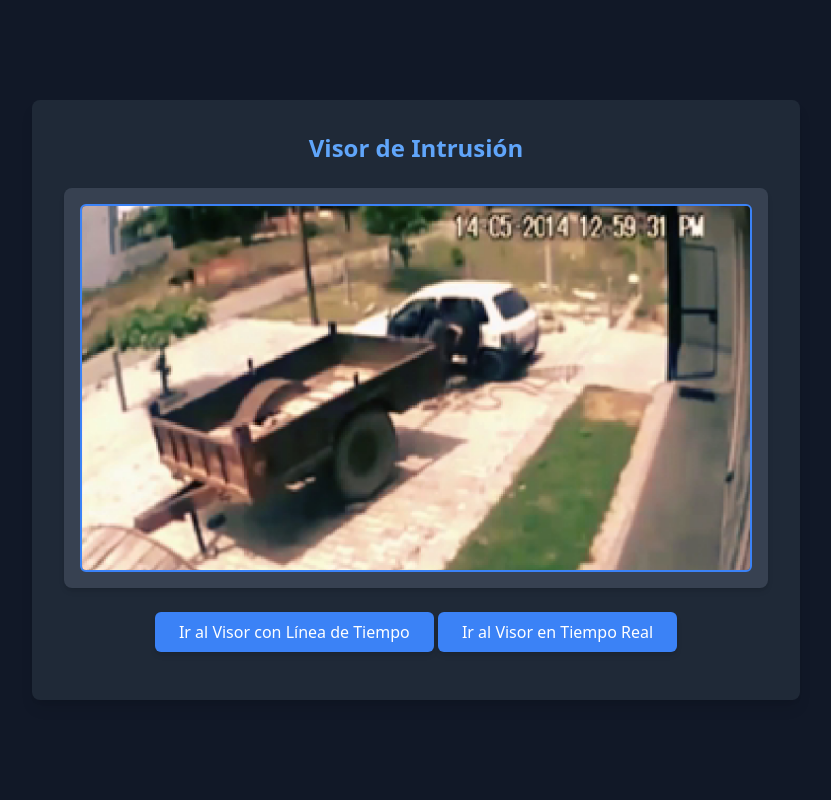
After one commit to adriantoral/ingenieria-datos-viabi, a Flask app: page /tercer_visores in a window 1280 px wide. The commit adds this page. Shown: the whole page, without its empty margins (224-1055 px from the left). Run offline with Flask 3, Linux system fonts and the light colour scheme; some libraries are stand-ins or nearby versions.

Commit message:
feat: visor de intrusión estático

```diff
--- a/visor/servidor.py
+++ b/visor/servidor.py
@@ -1,11 +1,12 @@
-from flask import Flask, render_template
+import eventlet
+eventlet.monkey_patch()
+
+from flask import Flask, render_template, url_for, send_from_directory
 from flask_socketio import SocketIO, emit
 import cv2
 import base64
-import eventlet
 from collections import deque
-
-eventlet.monkey_patch()
+import os
 
 app = Flask(__name__)
 app.config['SECRET_KEY'] = 'clave_secreta'
@@ -24,6 +25,28 @@ def index():
 @app.route('/segundo_visores')
 def segundo_visores():
     return render_template('segundo_visores.html')
+
+@app.route('/tercer_visores')
+def tercer_visores():
+    frames_folder = os.path.join(os.getcwd(), 'Frames')
+    print("Directorio Frames encontrado en:", frames_folder)  # Depuración
+    print("Contenido del directorio Frames:", os.listdir(frames_folder))  # Depuración
+
+    images = []
+    for filename in os.listdir(frames_folder):
+        if filename.lower().endswith(('.png', '.jpg', '.jpeg', '.gif')):
+            images.append(filename)
+
+    images.sort(key=lambda x: int(''.join(filter(str.isdigit, x))))
+    images_urls = [url_for('get_frame', filename=img) for img in images]
+
+    print("URLs generadas:", images_urls)  # Depuración
+    return render_template('tercer_visores.html', images=images_urls)
+
+@app.route('/frames/<path:filename>')
+def get_frame(filename):
+    # Envía el archivo desde la carpeta "frames"
+    return send_from_directory("Frames", filename)
 
 @socketio.on('start_stream')
 def start_stream():
--- a/visor/templates/index.html
+++ b/visor/templates/index.html
@@ -20,6 +20,11 @@
                 Ir al Visor con Línea de Tiempo
             </button>
         </a>
+        <a href="{{ url_for('tercer_visores') }}">
+            <button class="bg-blue-500 text-white py-2 px-6 rounded-md shadow-md hover:bg-blue-600">
+                Ir al Visor de Intrusiones
+            </button>
+        </a>
     </div>
 
     <script src="https://cdnjs.cloudflare.com/ajax/libs/socket.io/4.0.1/socket.io.min.js"></script>
--- /dev/null
+++ b/visor/templates/tercer_visores.html
@@ -0,0 +1,44 @@
+<!DOCTYPE html>
+<html lang="es">
+<head>
+  <meta charset="UTF-8">
+  <meta name="viewport" content="width=device-width, initial-scale=1.0">
+  <title> Visor de Intrusión </title>
+  <script src="https://cdn.tailwindcss.com"></script>
+</head>
+<body class="bg-gray-900 text-white flex items-center justify-center min-h-screen">
+  <div class="bg-gray-800 p-8 rounded-lg shadow-lg max-w-3xl w-full text-center">
+    <h1 class="text-2xl font-semibold text-blue-400 mb-6"> Visor de Intrusión </h1>
+
+    <div class="bg-gray-700 p-4 rounded-lg shadow-md mb-6">
+      <img id="clip-image" src="" alt="Frame" class="rounded-md border-2 border-blue-500 mx-auto max-w-full h-auto">
+    </div>
+
+    <a href="{{ url_for('segundo_visores') }}">
+      <button class="bg-blue-500 text-white py-2 px-6 rounded-md shadow-md hover:bg-blue-600 mb-4">
+        Ir al Visor con Línea de Tiempo
+      </button>
+    </a>
+    <a href="{{ url_for('index') }}">
+      <button class="bg-blue-500 text-white py-2 px-6 rounded-md shadow-md hover:bg-blue-600">
+        Ir al Visor en Tiempo Real
+      </button>
+    </a>
+  </div>
+
+  <script>
+    // Inyecta la lista de URLs de los frames desde Flask
+    const intrusionImages = {{ images|tojson|safe }};
+    let index = 0;
+    function showNextImage() {
+      if (intrusionImages.length > 0) {
+        document.getElementById("clip-image").src = intrusionImages[index];
+        index = (index + 1) % intrusionImages.length;
+      }
+    }
+    // Cambia la imagen cada 500 ms (ajusta según prefieras)
+    setInterval(showNextImage, 500);
+    showNextImage();
+  </script>
+</body>
+</html>
```
